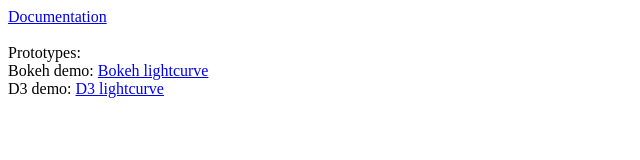
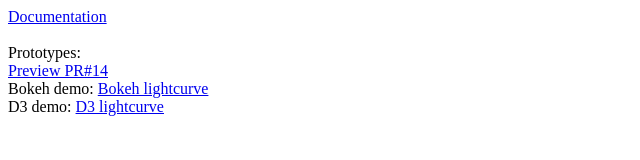
Before and after one commit to esg-epfl-apc/astrojsvis, a plain HTML site: page index.html in a window 1280 px wide. Shown: the whole page, without its empty margins (0-640 px from the left). Drawn offline with Linux system fonts and the light colour scheme.

Commit message:
Added preview link

```diff
--- a/index.html
+++ b/index.html
@@ -7,6 +7,7 @@
         <br><br>
         Prototypes:
         <div id="previews">
+<a href="https://esg-epfl-apc.github.io/astrojsvis/pr-preview/pr-14/">Preview PR#14</a><br>
             Bokeh demo: <a href="https://esg-epfl-apc.github.io/astrojsvis/manual-preview-pr/pr-5/lc_demo.html">Bokeh lightcurve</a><br>
             D3 demo: <a href="https://esg-epfl-apc.github.io/astrojsvis/manual-preview-pr/pr-6/demo.html">D3 lightcurve</a><br>
         </div>
```
